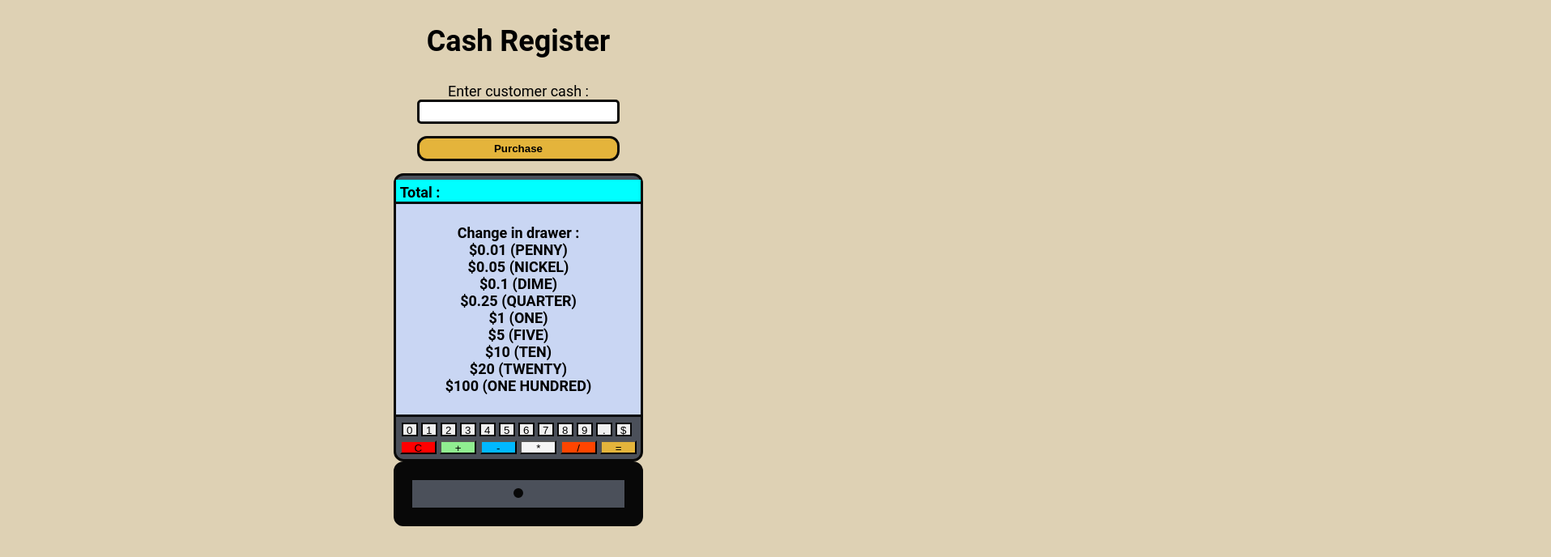
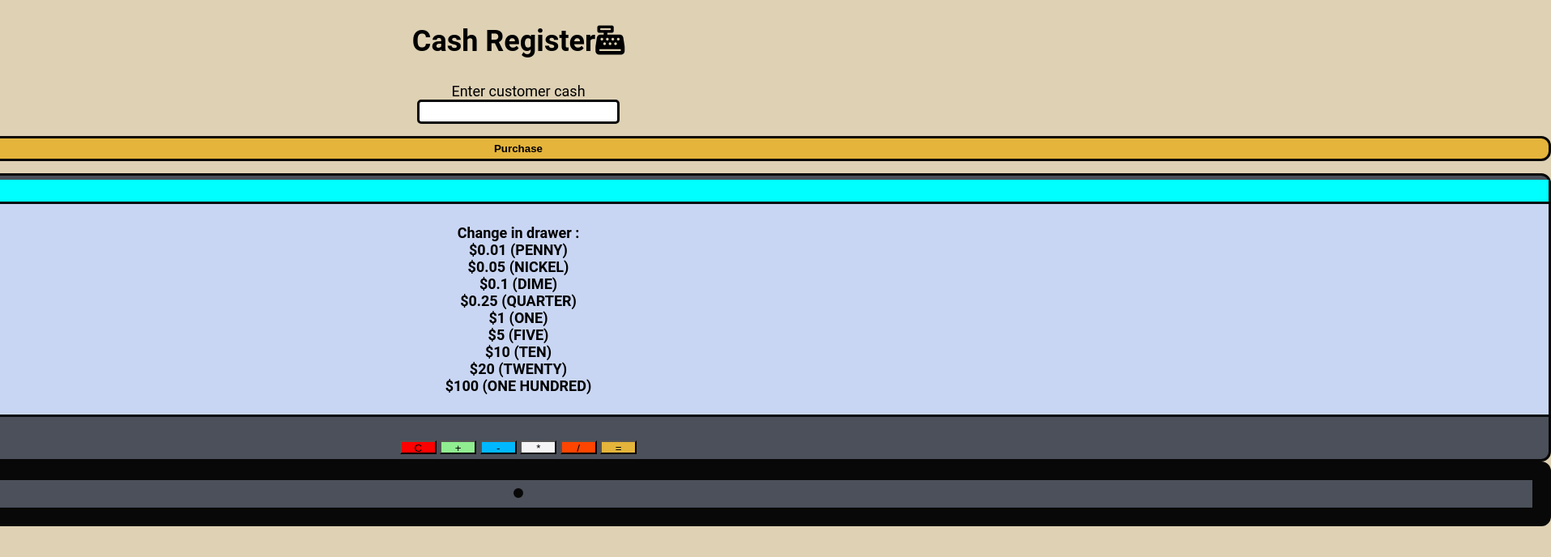
Before and after one commit to Aelkoulali/Cash-Register, a plain HTML site: page index.html in a window 1280 px wide. Shown: the whole page at 81% size, 1915 px wide, since content can reach past the window. Drawn offline with Linux system fonts and the light colour scheme.

Commit message:
Add icon

```diff
--- a/index.html
+++ b/index.html
@@ -5,12 +5,13 @@
     <meta name="viewport" content="width=device-width, initial-scale=1.0">
     <title>Cash Register</title>
     <link rel="stylesheet" href="styles.css">
+    <script src="https://kit.fontawesome.com/e4b53298eb.js" crossorigin="anonymous"></script>
 </head>
 <body>
     <main>
-        <h1>Cash Register</h1>
+        <h1>Cash Register<i class="fa-solid fa-cash-register"></i></h1>
         <div class="input">
-            <label for="cash">Enter customer cash :</label>
+            <label for="cash">Enter customer cash</label>
             <input id="cash" type="number" class="user-input" value>
         </div>
         <div id="change-due"></div>
--- a/styles.css
+++ b/styles.css
@@ -48,7 +48,7 @@ h1 {
     cursor: pointer;
     padding: 5px;
     margin-top: 15px;
-    width: 250px;
+    width: 2550px;
     font-weight: bold;
 }
 
```
